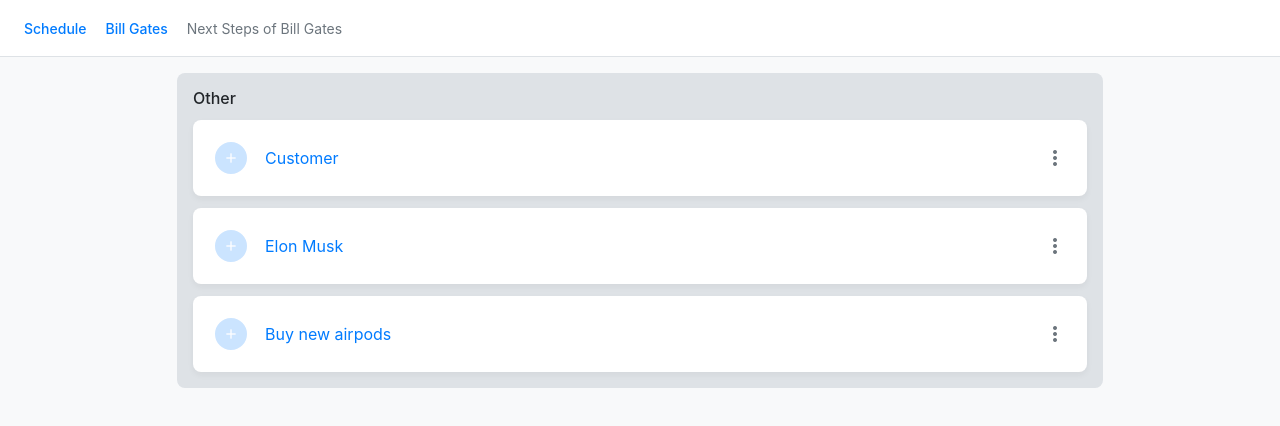
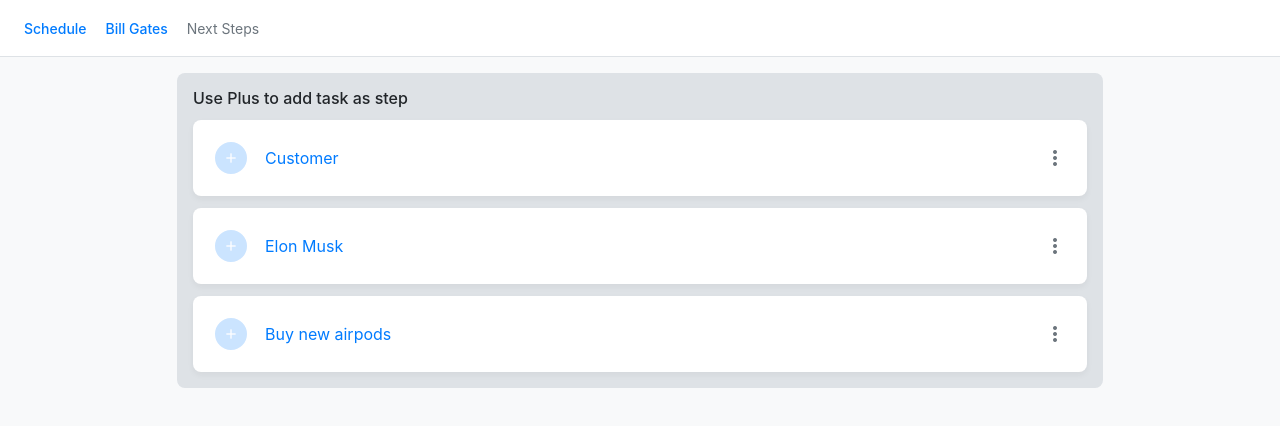
Before and after one commit to bizappkit/tasks, a React (Create React App) app: page /details/0AF2F9A5-9C1A-4F33-ACE6-89582B1E100C/nextSteps in a window 1280 px wide. Shown: the top 426 px of the page. Built offline with nearby package versions, Linux system fonts and the light colour scheme.

Commit message:
Fixed titles

```diff
--- a/src/components/pages/TaskList.tsx
+++ b/src/components/pages/TaskList.tsx
@@ -31,12 +31,11 @@ export function TaskList() {
             items={allTasks}
             getItemKey={t => t.id}
             getGroupKey={t => selectedTasksSet.has(t) ? 1 : 2}
-            getGroupTitle={t => selectedTasksSet.has(t) ? "Selected" : "Other"}
+            getGroupTitle={t => selectedTasksSet.has(t) ? "Selected " + getPageTitle(tasksFilter.filterMode) : "Use Plus to add task as step"}
             renderItem={t =>
                 <TaskCard
                     key={t.id}
-                    icon={selectedTasksSet.has(t) ? "check" : "add"}
-                    iconHighlighted={selectedTasksSet.has(t)}
+                    icon={selectedTasksSet.has(t) ? "remove" : "add"}
                     title={t.title}
                     titleLinkTo={getTaskLink(t.id)}
                     subtitle={t.notes}
@@ -46,19 +45,13 @@ export function TaskList() {
     )
 }
 
-// function renderTask(task: Task) {
-//     return (
-//         <div className="card card-task">
-//             <div className="card-body">
-//                 <div className="card-title" >
-//                     <Link to={getTaskLink(task.id)}>
-//                         <h6 className="H6-filter-by-text">
-//                             {task.title}
-//                         </h6>
-//                     </Link>
-//                     <span className="text-small">{task.notes || ""}</span>
-//                 </div>
-//             </div>
-//         </div>
-//     )
-// }
+export function getPageTitle(filterMode?: TaskListFilterMode): string | undefined {
+    switch (filterMode) {
+        case "subSteps":
+            return "Steps"
+        case "nextSteps":
+            return "Next Steps"
+        case "prevSteps":
+            return "Prev Steps"
+    }
+}
--- a/src/components/pages/index.tsx
+++ b/src/components/pages/index.tsx
@@ -1,7 +1,7 @@
 import React from "react"
 import { BrowserRouter as Router, Link, Route, useRouteMatch, Switch, Redirect } from "react-router-dom"
-import { Task, TaskListFilterMode } from "../../model/task"
-import { RelatedTaskListPath, TaskList } from "./TaskList"
+import { TaskListFilterMode } from "../../model/task"
+import { RelatedTaskListPath, TaskList, getPageTitle } from "./TaskList"
 import { useSelector } from "react-redux"
 import { RootState } from "../../store"
 import { SchedulePage, SchedulePath } from "./TaskSchedule"
@@ -38,7 +38,7 @@ function ContentRoutingInternal() {
                     }
 
                     {filterMode &&
-                        <NavLink>{getTaskListTitle(currentTask, filterMode)}</NavLink>
+                        <NavLink>{getPageTitle(filterMode)}</NavLink>
                     }
                 </ol>
 
@@ -102,18 +102,3 @@ type RelatedTaskParams = {
 type TaskDetailsParams = {
     taskId: string
 }
-
-function getTaskListTitle(currentTask?: Task, filterMode?: TaskListFilterMode): string | undefined {
-
-    if (!currentTask || !filterMode)
-        return undefined
-
-    switch (filterMode) {
-        case "subSteps":
-            return "Steps of " + currentTask.title
-        case "nextSteps":
-            return "Next Steps of " + currentTask.title
-        case "prevSteps":
-            return "Prev Steps of " + currentTask.title
-    }
-}
```
